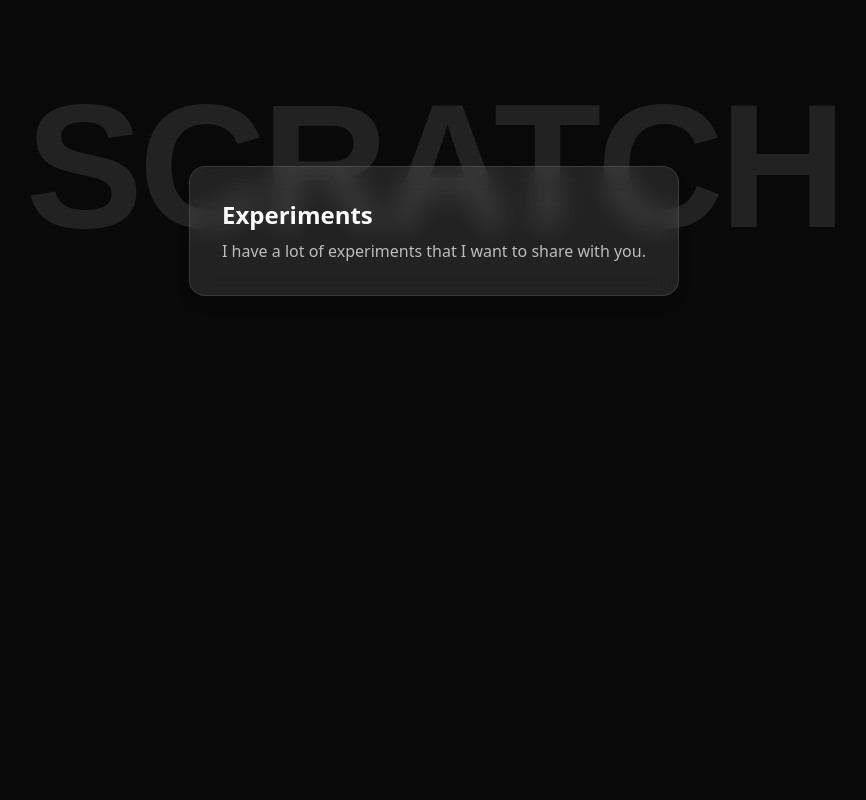
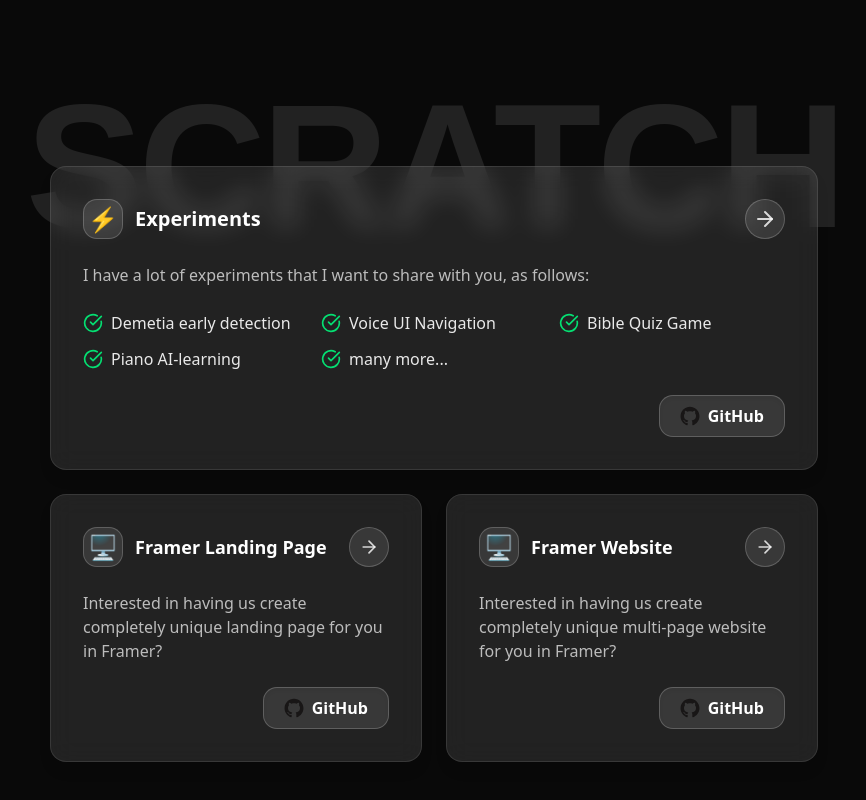
Before and after one commit to ekaone/prasetia-me, a Next.js app: page / in a window 1280 px wide. Shown: the part 816-1616 px from the top of the page, without its empty margins (206-1072 px from the left). Before the commit the page ends 1160 px from the top, so only its background shows below. Built offline with nearby package versions, Linux system fonts and the light colour scheme; a web font is replaced by a local one.

Commit message:
add github icon

```diff
--- a/app/layout.tsx
+++ b/app/layout.tsx
@@ -42,7 +42,7 @@ export default function RootLayout({
       >
         {children}
         <Particles
-          className="absolute inset-0 z-0"
+          className="fixed inset-0 top-0 left-0 w-full h-full z-0 pointer-events-none"
           quantity={100}
           ease={80}
           color={color}
--- a/components/scratch.tsx
+++ b/components/scratch.tsx
@@ -1,24 +1,93 @@
-function ScratchCard() {
+import Image from "next/image";
+import { CheckCircle, ArrowRight } from "lucide-react";
+
+function Feature({ children }: { children: React.ReactNode }) {
   return (
-    <div className="backdrop-blur-md bg-white/10 rounded-2xl shadow-lg p-8 border border-white/10 max-w-3xl mx-auto">
-      <h2 className="text-2xl font-bold text-white mb-2">Experiments</h2>
-      <p className="text-white/70">
-        I have a lot of experiments that I want to share with you.
+    <div className="flex items-center gap-2 text-white/90 text-base">
+      <CheckCircle className="text-green-400 w-5 h-5" />
+      <span>{children}</span>
+    </div>
+  );
+}
+
+function GitHubButton({ children }: { children: React.ReactNode }) {
+  return (
+    <div className="bg-white/10 border border-white/20 rounded-xl px-5 py-2 text-white font-semibold text-base shadow-inner flex items-center gap-2">
+      <Image src="/github.svg" alt="GitHub" width={20} height={20} />
+      {children}
+    </div>
+  );
+}
+
+function TopCard() {
+  return (
+    <div className="backdrop-blur-md bg-white/10 rounded-2xl shadow-lg p-8 border border-white/10 max-w-3xl w-full mx-auto flex flex-col gap-4 relative">
+      <div className="flex items-center gap-3 mb-2">
+        <div className="w-10 h-10 rounded-xl bg-white/10 flex items-center justify-center text-2xl text-white border border-white/20">
+          <span>⚡</span>
+        </div>
+        <span className="text-white font-bold text-xl flex-1">Experiments</span>
+        <button className="w-10 h-10 rounded-full bg-white/10 flex items-center justify-center border border-white/20 text-white/80 hover:bg-white/20 transition">
+          <ArrowRight className="w-6 h-6" />
+        </button>
+      </div>
+      <p className="text-white/70 mb-2">
+        I have a lot of experiments that I want to share with you, as follows:
       </p>
+      <div className="grid grid-cols-2 md:grid-cols-3 gap-3 mb-2">
+        <Feature>Demetia early detection</Feature>
+        <Feature>Voice UI Navigation</Feature>
+        <Feature>Bible Quiz Game</Feature>
+        <Feature>Piano AI-learning</Feature>
+        <Feature>many more...</Feature>
+      </div>
+      <div className="flex justify-end">
+        <GitHubButton>GitHub</GitHubButton>
+      </div>
+    </div>
+  );
+}
+
+function ServiceCard({ title, desc }: { title: string; desc: string }) {
+  return (
+    <div className="backdrop-blur-md bg-white/10 rounded-2xl shadow-lg p-8 border border-white/10 w-full flex flex-col gap-4 relative">
+      <div className="flex items-center gap-3 mb-2">
+        <div className="w-10 h-10 rounded-xl bg-white/10 flex items-center justify-center text-2xl text-white border border-white/20">
+          <span>🖥️</span>
+        </div>
+        <span className="text-white font-bold text-lg flex-1">{title}</span>
+        <button className="w-10 h-10 rounded-full bg-white/10 flex items-center justify-center border border-white/20 text-white/80 hover:bg-white/20 transition">
+          <ArrowRight className="w-5 h-5" />
+        </button>
+      </div>
+      <p className="text-white/70 mb-2">{desc}</p>
+      <div className="flex justify-end">
+        <GitHubButton>GitHub</GitHubButton>
+      </div>
     </div>
   );
 }
 
 export default function Scratch() {
   return (
-    <div className="relative flex flex-col items-center w-full my-8 mt-[10rem]">
-      {/* Background STACK text */}
+    <div className="relative flex flex-col items-center w-full my-8 mt-[10rem] gap-8">
+      {/* Background SCRATCH text */}
       <span className="absolute left-1/2 -translate-x-1/2 -translate-y-1/2 text-[10rem] md:text-[11rem] font-extrabold text-white/10 radio-canada-big select-none z-0 tracking-tight pointer-events-none">
         SCRATCH
       </span>
-      {/* Stack Cards */}
-      <div className="relative z-10 w-full flex flex-col items-center">
-        <ScratchCard />
+      {/* Cards */}
+      <div className="relative z-10 w-full flex flex-col items-center gap-6">
+        <TopCard />
+        <div className="w-full max-w-3xl grid grid-cols-1 md:grid-cols-2 gap-6">
+          <ServiceCard
+            title="Framer Landing Page"
+            desc="Interested in having us create completely unique landing page for you in Framer?"
+          />
+          <ServiceCard
+            title="Framer Website"
+            desc="Interested in having us create completely unique multi-page website for you in Framer?"
+          />
+        </div>
       </div>
     </div>
   );
```
Also changed, not shown: public/github.svg (added).
